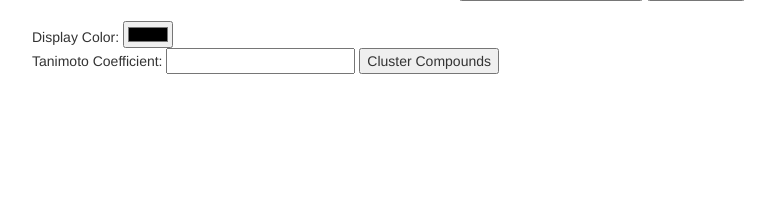
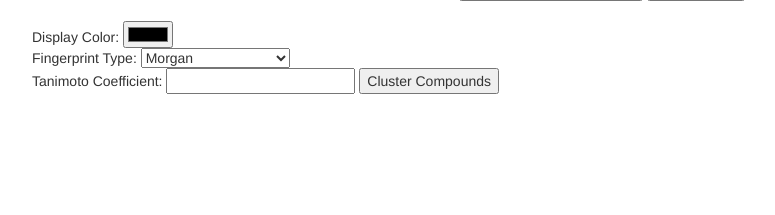
Before and after one commit to sandboxnu/cheminformatics, a Flask app: template app/templates/pains_verify_and_coefficient_use.html in a window 1280 px wide. Shown: the part 171-386 px from the top of the page, without its empty margins (38-813 px from the left). Run offline with Flask 2, Linux system fonts and the light colour scheme; the template is opened without the code that fills it, so the values that code supplies are empty; some libraries are stand-ins or nearby versions.

Commit message:
Create front-end drop-down menu for fingerprint options.

```diff
--- a/app/routes.py
+++ b/app/routes.py
@@ -141,9 +141,9 @@ def final_compounds():
       color2 = color1
       color2_array = color1_array
 
-
-  cluster = clustering.cluster(list(good_smiles.keys()), 1 - float(tanimoto))
-  tanimoto_smiles = clustering.get_tanimoto_coeffient_by_cluster(good_smiles, cluster)
+  fp_type = str(request.form.get('fp_select'))
+  cluster = clustering.cluster(list(good_smiles.keys()), fp_type, 1 - float(tanimoto))
+  tanimoto_smiles = clustering.get_tanimoto_coeffient_by_cluster(good_smiles, cluster, fp_type)
 
   get_smiles_json(tanimoto_smiles, float(tanimoto), cluster, session['include_mpo'], color1_array, color2_array)
   include_mpo = session['include_mpo']
--- a/app/templates/pains_verify_and_coefficient_use.html
+++ b/app/templates/pains_verify_and_coefficient_use.html
@@ -64,7 +64,13 @@
             document.write('Display Color: <input type="color" name="mpo0Color"/><br>');
           }
         </script>
-      Tanimoto Coefficient:
+        Fingerprint Type:
+        <select id="fp_type" name="fp_type">
+          <option value="morgan" selected="selected">Morgan</option>
+          <option value="atom-pair">Atom Pair</option>
+          <option value="topological-torsions">Topological Torsions</option>
+        </select><br/>
+        Tanimoto Coefficient:
 
         <input type="number" id="tanimoto" name="tanimoto" step=".01" max=100 min=0/>
         <script>
```
Also changed, not shown: scripts/clustering/clustering.py (+4 -4 lines).
